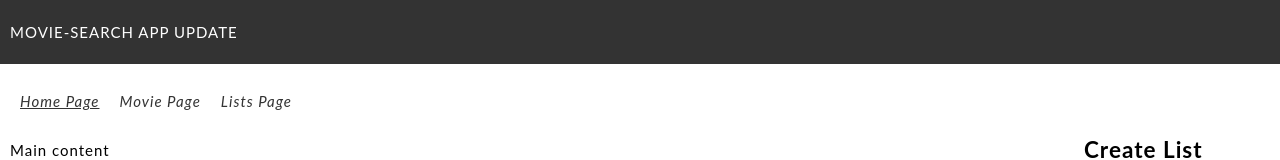
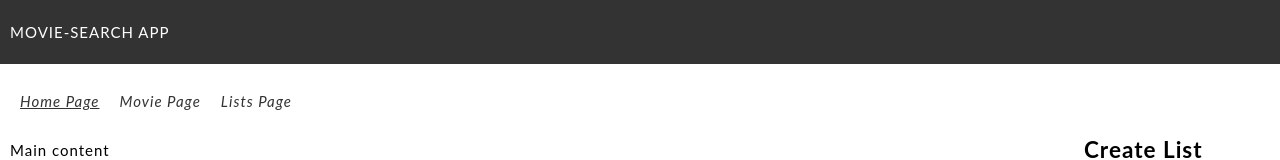
Before and after one commit to jrdnthedev/movie-search, an Angular app: page / in a window 1280 px wide. Shown: the top 160 px of the page. Built offline with nearby package versions, Linux system fonts and the light colour scheme.

Commit message:
revert changes

```diff
--- a/src/app/app.component.html
+++ b/src/app/app.component.html
@@ -1,5 +1,5 @@
 <div id="wrapper">
-  <header>{{ title }} app update</header>
+  <header>{{ title }} app</header>
   <main class="main">
     <div>
       <ul>
```
